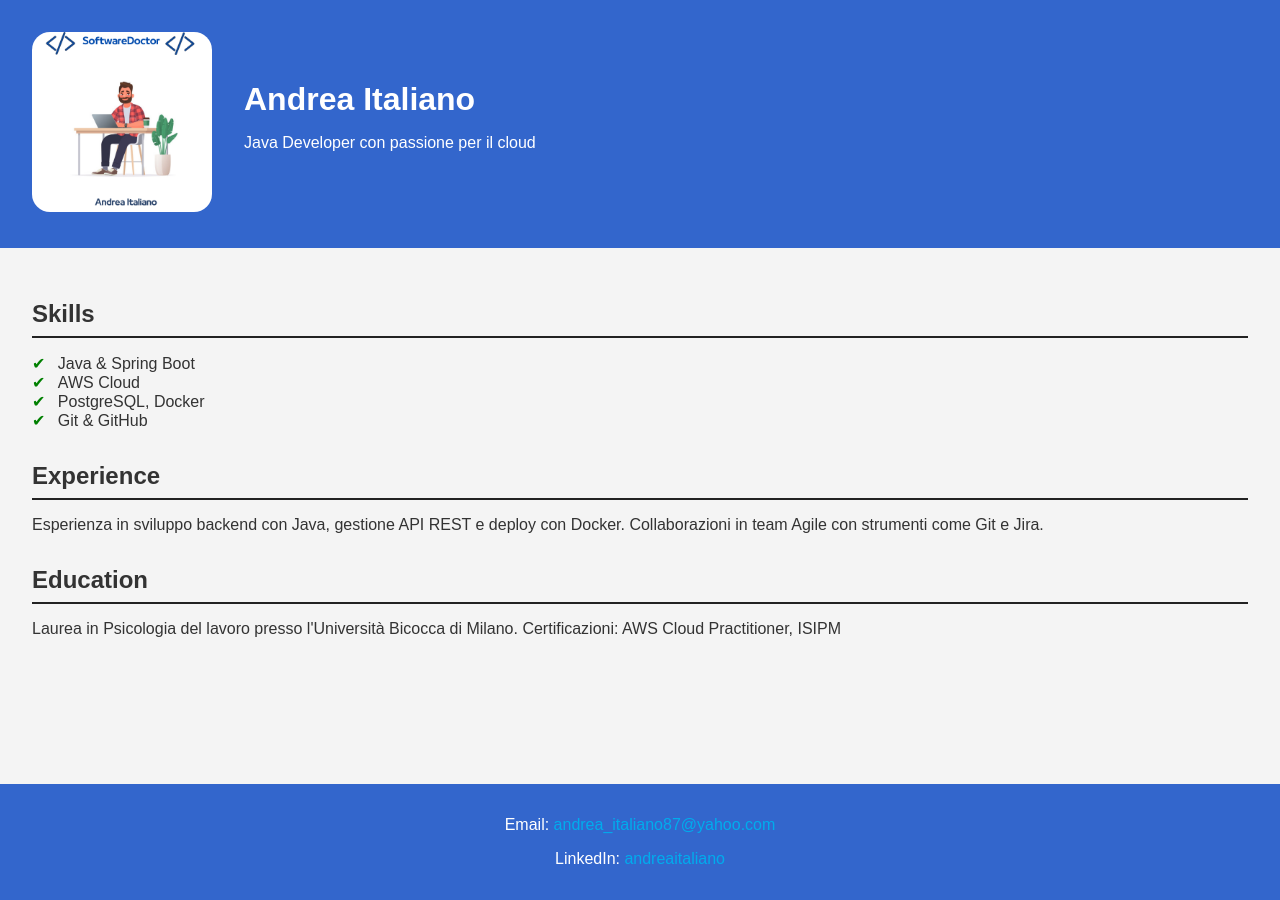
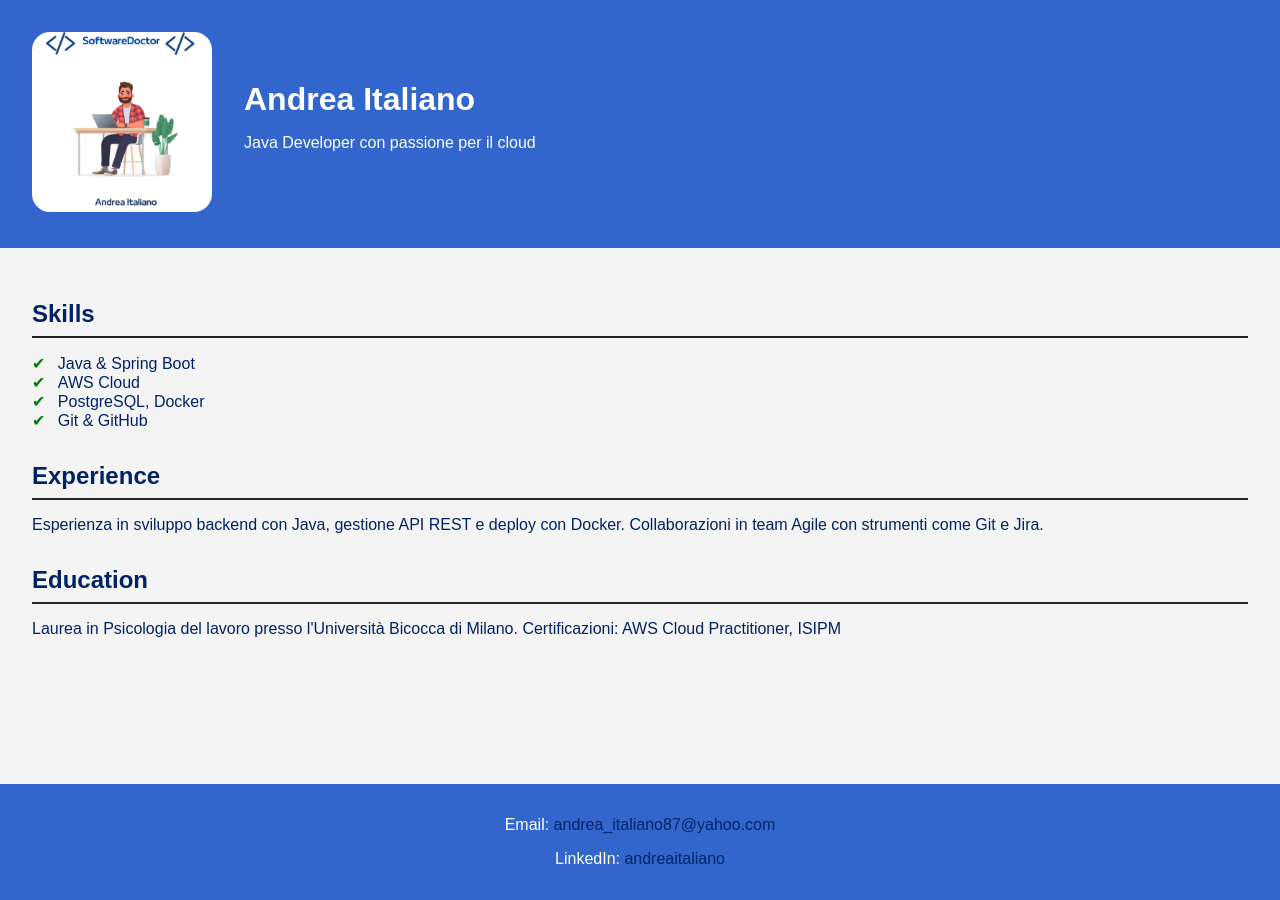
Before and after one commit to SoftwareDoctor/andreaitaliano, a Jekyll site: the page index.html, which Jekyll copies as it is, in a window 1280 px wide. Built offline with Jekyll 4.4.1, drawn with Linux system fonts in a browser that asks for light colours.

Commit message:
Update style.css

```diff
--- a/assets/css/style.css
+++ b/assets/css/style.css
@@ -3,7 +3,7 @@ body {
   margin: 0;
   padding: 0;
   background-color: #f4f4f4;
-  color: #333;
+  color: #002366;
 
   /* Flex container verticale per posizionare footer in basso */
   display: flex;
@@ -40,12 +40,14 @@ body {
 
 section {
   margin-bottom: 2rem;
+  colore: #002366;
 }
 
 h2 {
   border-bottom: 2px solid #222;
   padding-bottom: 0.5rem;
   margin-bottom: 1rem;
+  color: #002366;
 }
 
 .skills ul {
@@ -67,6 +69,6 @@ h2 {
 }
 
 .footer a {
-  color: #00aced;
+  color: #002366;
   text-decoration: none;
 }
```
